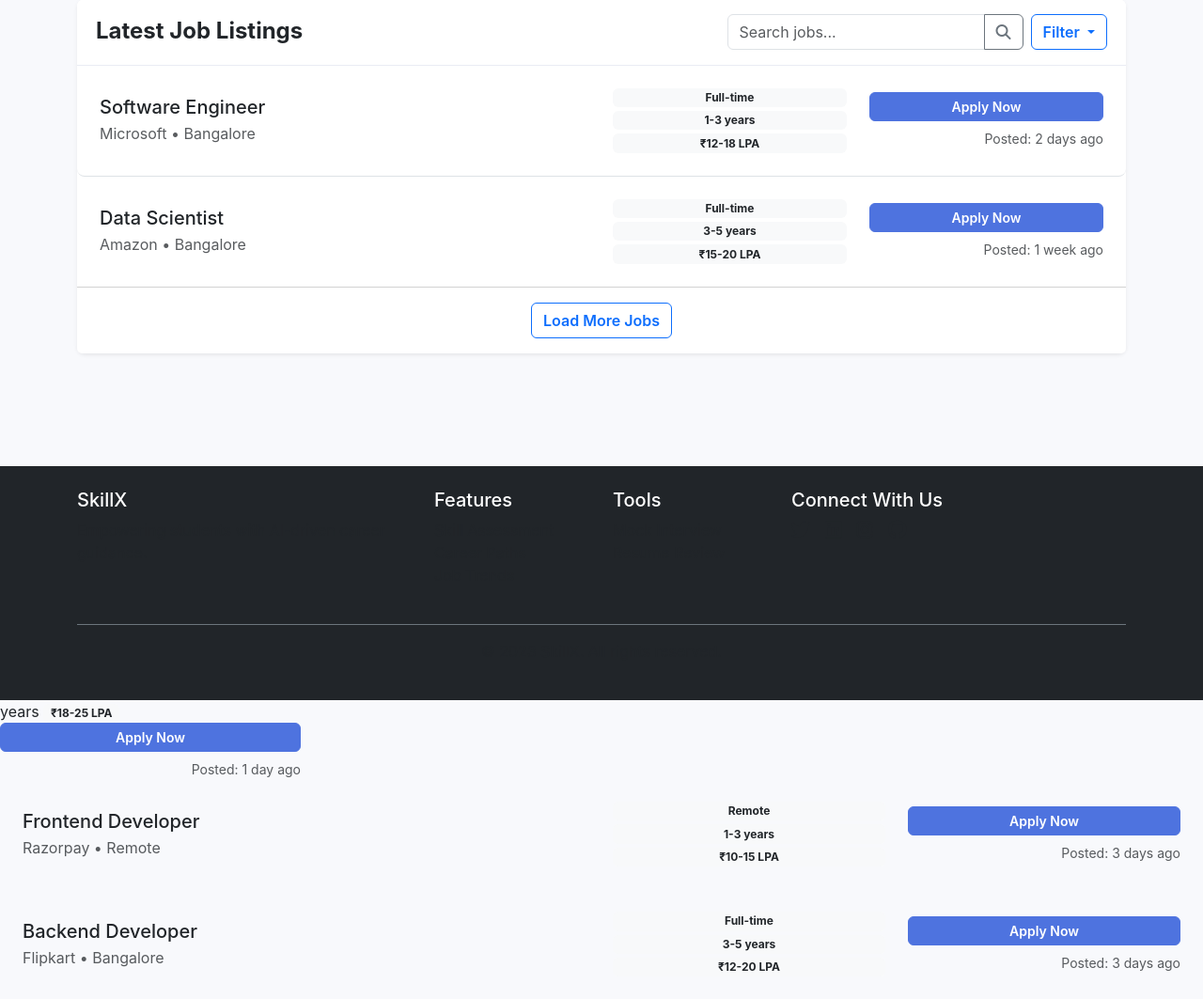
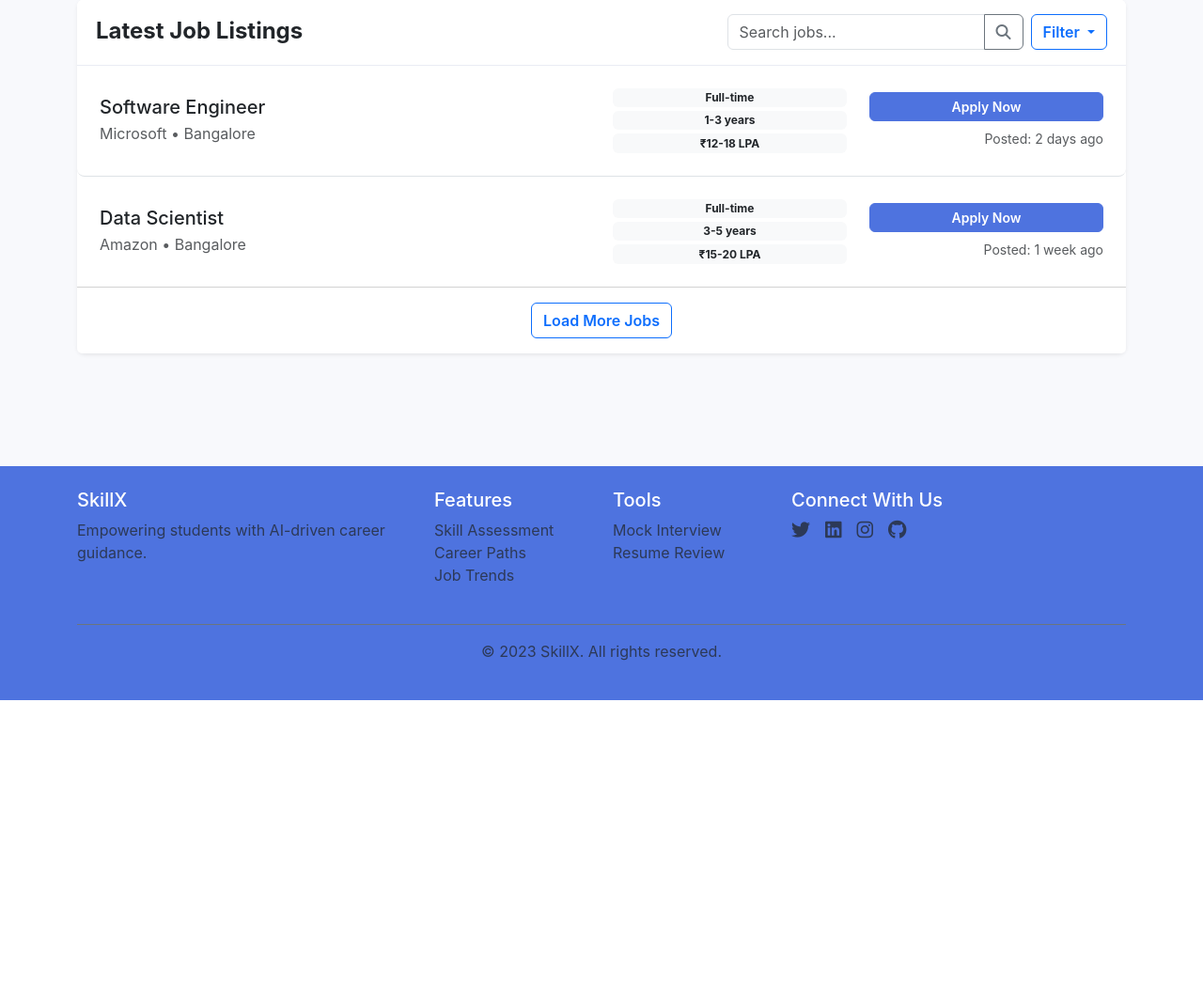
Before and after one commit to priyankapinky2004/SkillX, a Flask app: page /job-trends in a window 1280 px wide. Shown: the part 1437-2500 px from the top of the page at 94% size. After the commit the page ends 2182 px from the top, so only its background shows below. Run offline with Flask 3, Linux system fonts and the light colour scheme; the visitor is signed in with stand-in values (Sample User, id 1); data comes from the database, SQL or seed files in the repository.

Commit message:
Add file

```diff
--- a/SkillX/index.html
+++ b/SkillX/index.html
@@ -254,7 +254,7 @@
     </main>
 
     <!-- Footer -->
-    <footer class="bg-dark text-white py-4 mt-5">
+    <footer class="text-white py-4 mt-5">
         <div class="container">
             <div class="row">
                 <div class="col-md-4 mb-4 mb-md-0">
--- a/SkillX/static/css/styles.css
+++ b/SkillX/static/css/styles.css
@@ -205,7 +205,7 @@
 
 /* Footer Styling */
 footer {
-    background-color: #4e73df;
+    background-color: #060055;
     color: white;
 }
 
--- a/SkillX/templates/career_paths.html
+++ b/SkillX/templates/career_paths.html
@@ -769,7 +769,7 @@
     </div>
 
     <!-- Footer -->
-    <footer class="bg-dark text-white py-4 mt-5">
+    <footer class="text-white py-4 mt-5">
         <div class="container">
             <div class="row">
                 <div class="col-md-4 mb-4 mb-md-0">
--- a/SkillX/templates/dashboard.html
+++ b/SkillX/templates/dashboard.html
@@ -503,7 +503,7 @@
     </main>
 
     <!-- Footer -->
-    <footer class="bg-dark text-white py-4 mt-5">
+    <footer class="text-white py-4 mt-5">
         <div class="container">
             <div class="row">
                 <div class="col-md-4 mb-4 mb-md-0">
--- a/SkillX/templates/index.html
+++ b/SkillX/templates/index.html
@@ -254,7 +254,7 @@
     </main>
 
     <!-- Footer -->
-    <footer class="bg-dark text-white py-4 mt-5">
+    <footer class="text-white py-4 mt-5">
         <div class="container">
             <div class="row">
                 <div class="col-md-4 mb-4 mb-md-0">
--- a/SkillX/templates/job_trends.html
+++ b/SkillX/templates/job_trends.html
@@ -555,7 +555,7 @@
     </main>
 
     <!-- Footer -->
-    <footer class="bg-dark text-white py-4 mt-5">
+    <footer class="text-white py-4 mt-5">
         <div class="container">
             <div class="row">
                 <div class="col-md-4 mb-4 mb-md-0">
@@ -701,59 +701,4 @@
         });
     </script>
 </body>
-</html>years</span>
-                                                <span class="badge bg-light text-dark">₹18-25 LPA</span>
-                                            </div>
-                                        </div>
-                                        <div class="col-md-3 text-md-end">
-                                            <a href="#" class="btn btn-sm btn-primary mb-2 w-100">Apply Now</a>
-                                            <p class="small text-muted mb-0">Posted: 1 day ago</p>
-                                        </div>
-                                    </div>
-                                </div>
-
-                                <div class="list-group-item job-item p-4"
-                                     data-title="Frontend Developer"
-                                     data-type="Remote"
-                                     data-experience="1-3 years">
-                                    <div class="row align-items-center">
-                                        <div class="col-md-6 mb-3 mb-md-0">
-                                            <h5 class="mb-1">Frontend Developer</h5>
-                                            <p class="mb-0 text-muted">Razorpay • Remote</p>
-                                        </div>
-                                        <div class="col-md-3 mb-3 mb-md-0">
-                                            <div class="d-flex flex-column">
-                                                <span class="badge bg-light text-dark mb-1">Remote</span>
-                                                <span class="badge bg-light text-dark mb-1">1-3 years</span>
-                                                <span class="badge bg-light text-dark">₹10-15 LPA</span>
-                                            </div>
-                                        </div>
-                                        <div class="col-md-3 text-md-end">
-                                            <a href="#" class="btn btn-sm btn-primary mb-2 w-100">Apply Now</a>
-                                            <p class="small text-muted mb-0">Posted: 3 days ago</p>
-                                        </div>
-                                    </div>
-                                </div>
-
-                                <div class="list-group-item job-item p-4"
-                                     data-title="Backend Developer"
-                                     data-type="Full-time"
-                                     data-experience="3-5 years">
-                                    <div class="row align-items-center">
-                                        <div class="col-md-6 mb-3 mb-md-0">
-                                            <h5 class="mb-1">Backend Developer</h5>
-                                            <p class="mb-0 text-muted">Flipkart • Bangalore</p>
-                                        </div>
-                                        <div class="col-md-3 mb-3 mb-md-0">
-                                            <div class="d-flex flex-column">
-                                                <span class="badge bg-light text-dark mb-1">Full-time</span>
-                                                <span class="badge bg-light text-dark mb-1">3-5 years</span>
-                                                <span class="badge bg-light text-dark">₹12-20 LPA</span>
-                                            </div>
-                                        </div>
-                                        <div class="col-md-3 text-md-end">
-                                            <a href="#" class="btn btn-sm btn-primary mb-2 w-100">Apply Now</a>
-                                            <p class="small text-muted mb-0">Posted: 3 days ago</p>
-                                        </div>
-                                    </div>
-                                </div>
+</html>
--- a/SkillX/templates/login.html
+++ b/SkillX/templates/login.html
@@ -192,7 +192,7 @@
     </main>
 
     <!-- Footer -->
-    <footer class="bg-dark text-white py-4 mt-5">
+    <footer class="text-white py-4 mt-5">
         <div class="container">
             <div class="row">
                 <div class="col-md-4 mb-4 mb-md-0">
--- a/SkillX/templates/mock_interview.html
+++ b/SkillX/templates/mock_interview.html
@@ -548,7 +548,7 @@
     </div>
 
     <!-- Footer -->
-    <footer class="bg-dark text-white py-4 mt-5">
+    <footer class="text-white py-4 mt-5">
         <div class="container">
             <div class="row">
                 <div class="col-md-4 mb-4 mb-md-0">
--- a/SkillX/templates/register.html
+++ b/SkillX/templates/register.html
@@ -211,7 +211,7 @@
     </main>
 
     <!-- Footer -->
-    <footer class="bg-dark text-white py-4 mt-5">
+    <footer class="text-white py-4 mt-5">
         <div class="container">
             <div class="row">
                 <div class="col-md-4 mb-4 mb-md-0">
--- a/SkillX/templates/resume_feedback.html
+++ b/SkillX/templates/resume_feedback.html
@@ -480,7 +480,7 @@
     </main>
 
     <!-- Footer -->
-    <footer class="bg-dark text-white py-4 mt-5">
+    <footer class="text-white py-4 mt-5">
         <div class="container">
             <div class="row">
                 <div class="col-md-4 mb-4 mb-md-0">
--- a/SkillX/templates/resume_review.html
+++ b/SkillX/templates/resume_review.html
@@ -443,7 +443,7 @@
     </main>
 
     <!-- Footer -->
-    <footer class="bg-dark text-white py-4 mt-5">
+    <footer class="text-white py-4 mt-5">
         <div class="container">
             <div class="row">
                 <div class="col-md-4 mb-4 mb-md-0">
--- a/SkillX/templates/skill_assessment.html
+++ b/SkillX/templates/skill_assessment.html
@@ -403,7 +403,7 @@
     </main>
 
     <!-- Footer -->
-    <footer class="bg-dark text-white py-4 mt-5">
+    <footer class="text-white py-4 mt-5">
         <div class="container">
             <div class="row">
                 <div class="col-md-4 mb-4 mb-md-0">
```
Also changed, not shown: index.html (+12 -12 lines).
